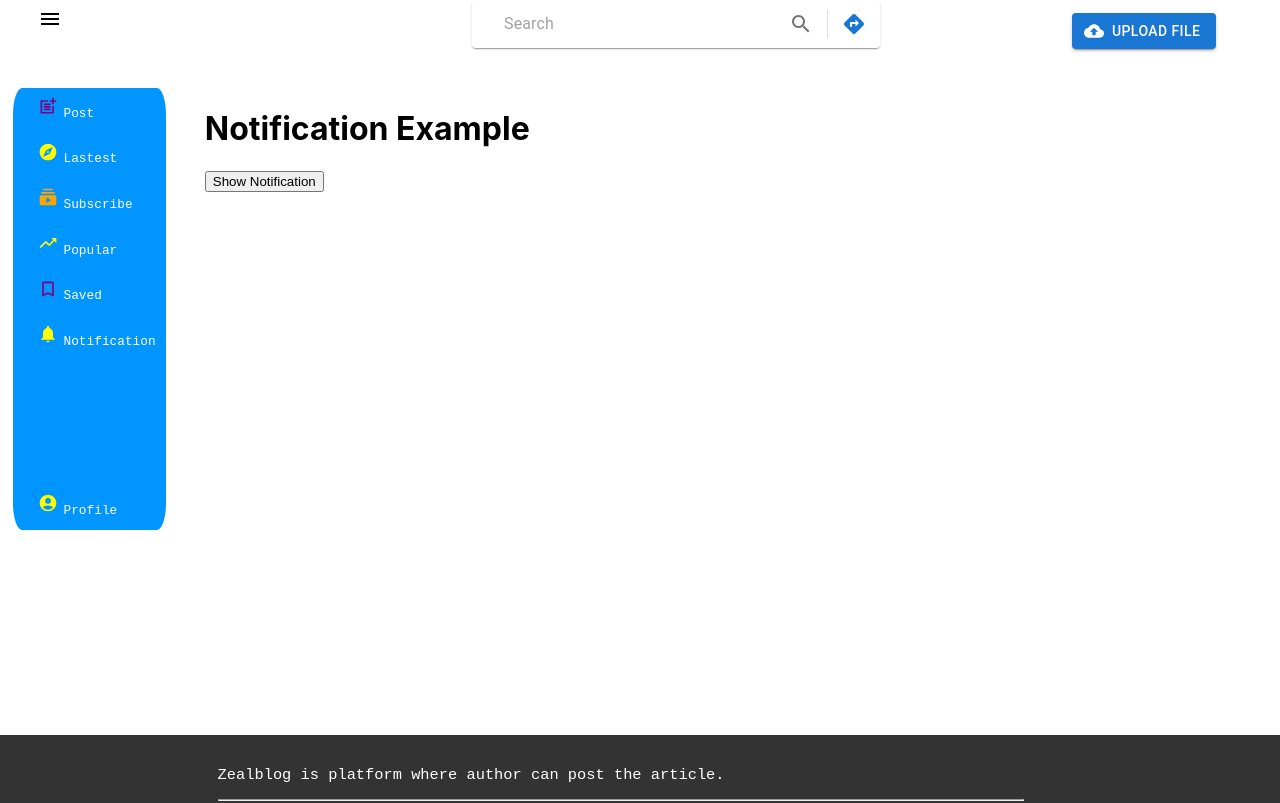
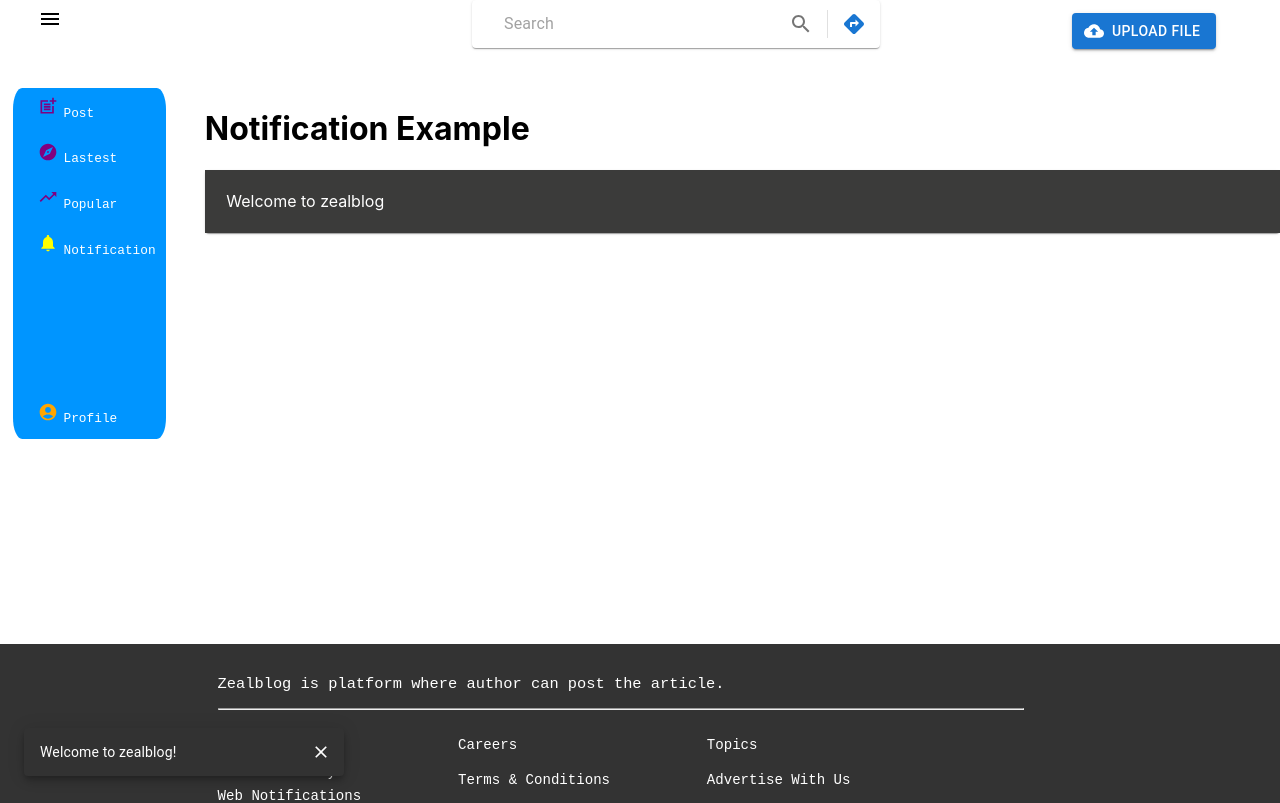
Before and after one commit to Raushankumar-prog/Zealblog, a React (Create React App) app in the folder fronted/: page /notification in a window 1280 px wide. Shown: the top 803 px of the page. Built offline with nearby package versions, Linux system fonts and the light colour scheme.

Commit message:
improving notification

```diff
--- a/fronted/src/Components/left/left.js
+++ b/fronted/src/Components/left/left.js
@@ -35,25 +35,26 @@ console.log(profile);
               <div className="text"><p className="category">lastest</p></div>
        </div>
 </Link>
- <Link to="subscribe" className='link'>
+{/* <Link to="subscribe" className='link'>
         <div  className="category1">
              <div className="icon"><SubscriptionsIcon fontSize="small" style={{ color: color()[Math.floor(Math.random() * 3)] }} /></div>
              <div className="text"><p className="category">subscribe</p></div>
         </div>
     </Link>
+    */}
    <Link to="popular" className='link'>
         <div  className="category1">
              <div className="icon"><TrendingUpIcon fontSize="small" style={{ color: color()[Math.floor(Math.random() * 3)] }} /></div>
              <div className="text"><p className="category">popular</p></div>
         </div>
    </Link>
-   <Link to="saved" className='link'>
+   {/*<Link to="saved" className='link'>
         <div  className="category1">
              <div className="icon"><Saved fontSize="small" style={{ color: color()[Math.floor(Math.random() * 3)] }} /></div>
              <div className="text"><p className="category">saved</p></div>
         </div>
      </Link>
-
+    */}
       <Link to="notification" className='link'>
          <div  className="category1">
              <div className="icon"><NotificationsIcon fontSize="small" style={{ color: color()[Math.floor(Math.random() * 3)] }} /></div>
--- a/fronted/src/Components/left/leftcomponent/notification/notification.css
+++ b/fronted/src/Components/left/leftcomponent/notification/notification.css
@@ -0,0 +1,7 @@
+.note{
+    background-color: rgb(59, 59, 58);
+    color: white;
+    padding-top: 2%;
+    padding-bottom: 2%;
+    padding-left:2%;
+}
--- a/fronted/src/Components/left/leftcomponent/notification/notification.js
+++ b/fronted/src/Components/left/leftcomponent/notification/notification.js
@@ -1,31 +1,44 @@
+import React, { useState } from 'react';
+import { Paper, Snackbar, IconButton } from '@mui/material';
+import CloseIcon from '@mui/icons-material/Close';
 import './notification.css';
-import React from 'react';
 
-const NotificationButton = () => {
-  const showNotification = () => {
-    if (Notification.permission === 'granted') {
-      new Notification('Hello, World!');
-    } else if (Notification.permission !== 'denied') {
-      Notification.requestPermission().then((permission) => {
-        if (permission === 'granted') {
-          new Notification('Hello, World!');
-        }
-      });
+const Notification = () => {
+  const [open, setOpen] = useState(true);
+
+  const handleClose = (event, reason) => {
+    if (reason === 'clickaway') {
+      return;
     }
+
+    setOpen(false);
   };
 
   return (
-    <button onClick={showNotification}>
-      Show Notification
-    </button>
-  );
-};
-
-const Notification = () => {
-  return (
     <div>
       <h1>Notification Example</h1>
-      <NotificationButton />
+      <Paper>
+        <p className='note'>Welcome to zealblog</p>
+      </Paper>
+
+      {/* Welcome Notification */}
+      <Snackbar
+        anchorOrigin={{
+          vertical: 'bottom',
+          horizontal: 'left',
+        }}
+        open={open}
+        autoHideDuration={7000}
+        onClose={handleClose}
+        message="Welcome to zealblog!"
+        action={
+          <>
+            <IconButton size="small" aria-label="close" color="inherit" onClick={handleClose}>
+              <CloseIcon fontSize="small" />
+            </IconButton>
+          </>
+        }
+      />
     </div>
   );
 };
```
